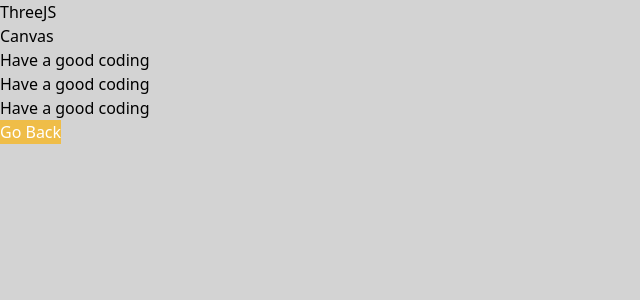
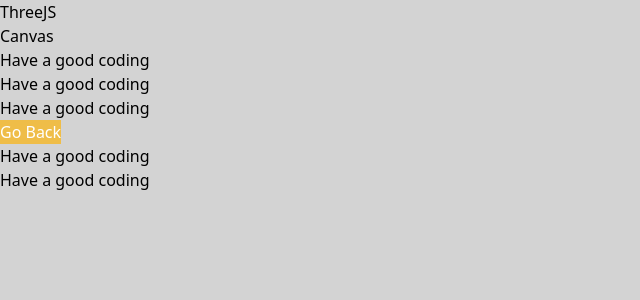
Before and after one commit to Nicholas-Abell/three_js, a React (Vite) app: page / in a window 1280 px wide. Both pictures are taken after a click on the button "Customize It". Shown: the top 300 px of the page, without its empty margins (0-640 px from the left). Built offline with nearby package versions, Linux system fonts and the light colour scheme.

Commit message:
Customizer filter tabs

```diff
--- a/src/pages/Customizer.tsx
+++ b/src/pages/Customizer.tsx
@@ -47,6 +47,17 @@
               customStyles="w-fit px-4 py-2.5 font-bold text-sm"
             />
           </motion.div>
+          <motion.div className="filtertabs-container">
+            {FilterTabs.map((tab) => (
+              <Tab
+                key={tab.name}
+                tab={tab}
+                isFilterTab
+                isActiveTab=""
+                handleClick={() => {}}
+              />
+            ))}
+          </motion.div>
         </>
       )}
     </AnimatePresence>
```
